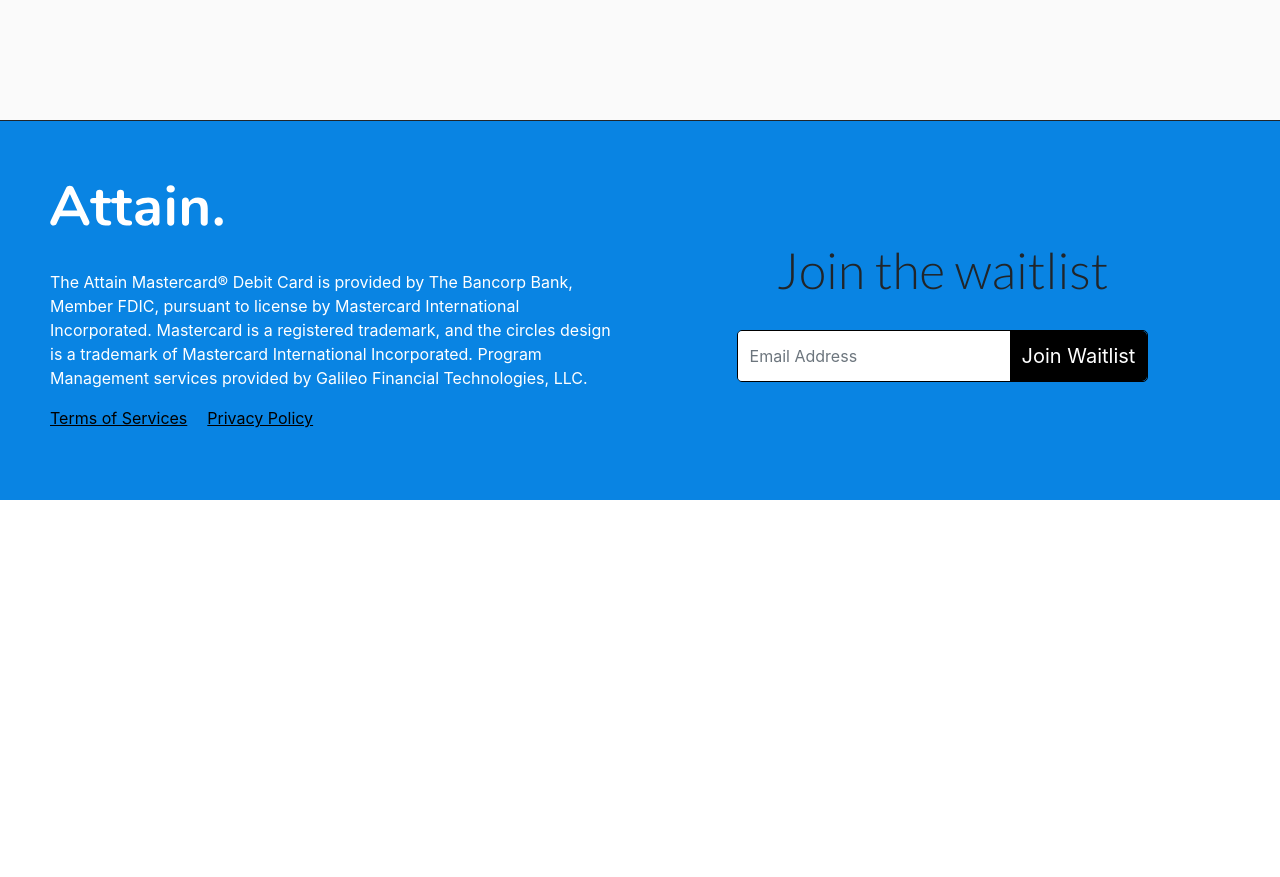
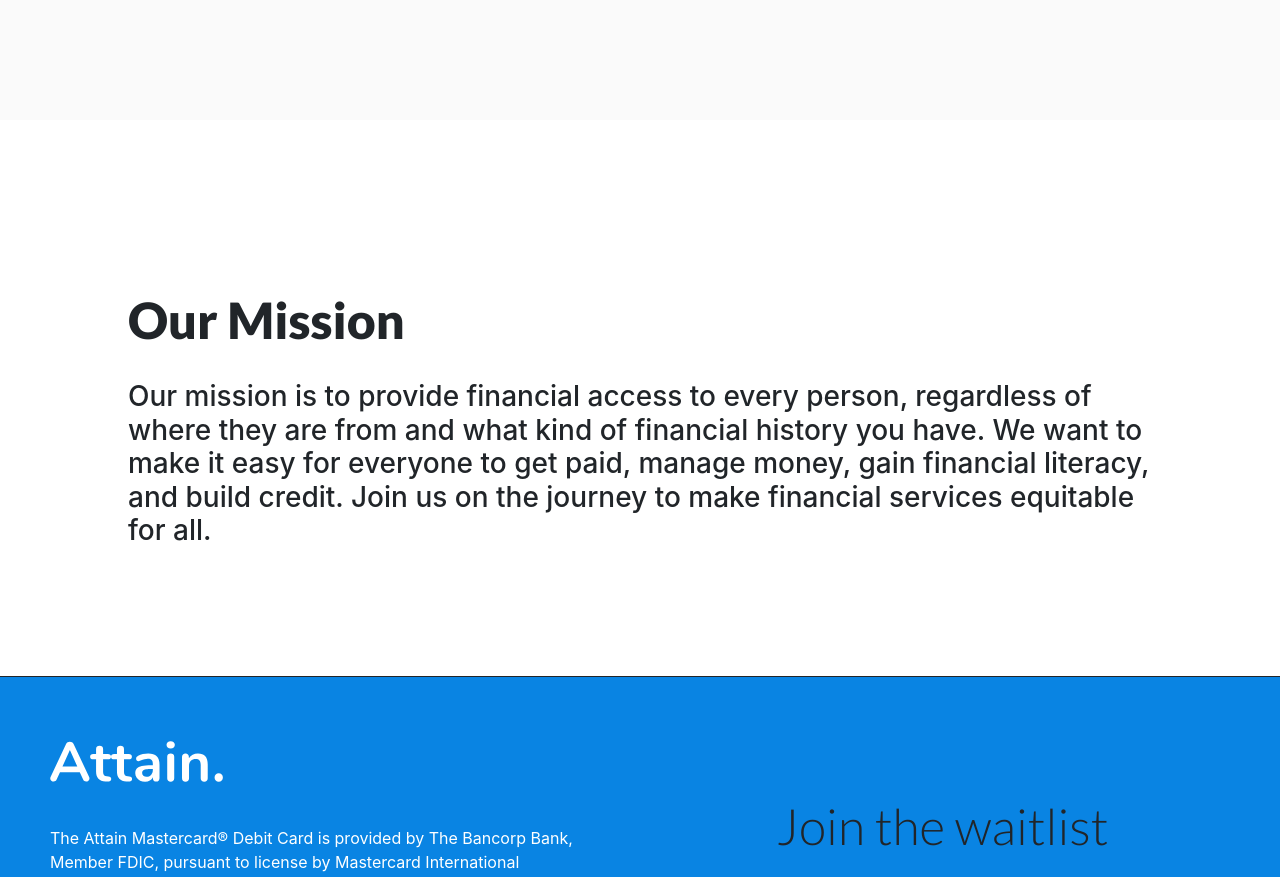
Before and after one commit to jojo39381/lotty, a React (Create React App) app: page / in a window 1280 px wide. Shown: the part 3180-4057 px from the top of the page. Before the commit the page ends 3680 px from the top, so only its background shows below. Built offline with nearby package versions, Linux system fonts and the light colour scheme.

Commit message:
fixed things

```diff
--- a/src/Home.js
+++ b/src/Home.js
@@ -316,7 +316,7 @@
                 </section>
                 */}
 
-        <section style={{ paddingTop: 120, paddingBottom: 120 }}>
+        <section id="benefits" style={{ paddingTop: 120, paddingBottom: 120 }}>
           <div style={{ width: "80%", margin: "0 auto" }}>
             <Row>
               <Col
@@ -589,6 +589,52 @@
             </Row>
           </div>
         </section>
+        <section id="mission" style={{ paddingTop: 120, paddingBottom: 120 }}>
+          <div style={{ width: "80%", margin: "0 auto" }}>
+            <Row>
+              <Col
+                className="mb-sm-5 mb-md-0"
+                sm={{ span: 12, order: "first" }}
+                md={12}
+                lg={12}
+              >
+                <Fade>
+                  <div
+                    style={{
+                      display: "flex",
+                      justifyContent: "center",
+                      alignItems: "center",
+                      height: "100%",
+                    }}
+                  >
+                    <div>
+                      <h2
+                        style={{
+                          fontSize: 50,
+                          marginBottom: 30,
+                          fontFamily: "Lato, sans-serif",
+                          fontWeight: "900",
+                          textAlign: "left",
+                          marginTop: 50,
+                        }}
+                      >
+                        Our Mission
+                      </h2>
+                      <h3 style={{ textAlign: "left" }}>
+                        Our mission is to provide financial access to every
+                        person, regardless of where they are from and what kind
+                        of financial history you have. We want to make it easy
+                        for everyone to get paid, manage money, gain financial
+                        literacy, and build credit. Join us on the journey to
+                        make financial services equitable for all.
+                      </h3>
+                    </div>
+                  </div>
+                </Fade>
+              </Col>
+            </Row>
+          </div>
+        </section>
       </Container>
       <footer
         style={{
--- a/src/NavBar.js
+++ b/src/NavBar.js
@@ -35,7 +35,7 @@
             }}
           >
             <Nav.Link
-              href="#rewards"
+              href="#benefits"
               style={{
                 color: "black",
                 fontSize: 20,
@@ -47,7 +47,7 @@
               <div>Benefits</div>
             </Nav.Link>
             <Nav.Link
-              href="#how_it_works"
+              href="#mission"
               style={{
                 color: "black",
                 fontSize: 20,
@@ -59,7 +59,6 @@
               <div>Our Mission</div>
             </Nav.Link>
             <Nav.Link
-              href="#f&q"
               style={{
                 fontSize: 20,
                 fontWeight: "bold",
```
